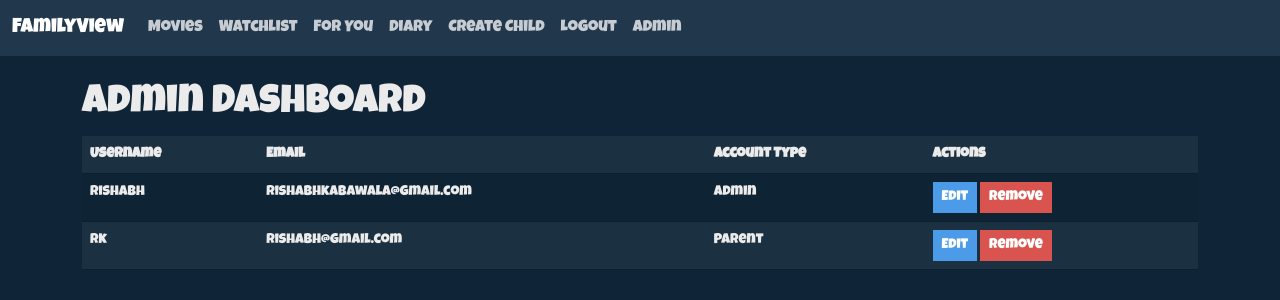
After one commit to 1222rk/familyview_project, a Django app: page /admin_dashboard/ in a window 1280 px wide. The commit adds this page. Shown: the top 300 px of the page. Run offline with Django 5.2, Linux system fonts and the light colour scheme; a user stored in the database is signed in; data comes from the database, SQL or seed files in the repository; both versions use the stored data as it was after the commit; some libraries are stand-ins or nearby versions.

Commit message:
Prototype code done, need to add comments

```diff
--- a/familyview_project/static/css/styles.css
+++ b/familyview_project/static/css/styles.css
@@ -1,11 +1,19 @@
-/* Global Styles */
+/* Keep your global site font as cartoonish */
 body {
     font-family: 'Luckiest Guy', cursive !important;
+}
+
+/* Force labels, inputs, textareas, and selects to use Arial */
+label, input, textarea, select {
+    font-family: Arial, sans-serif !important;
+}
+
+/* Also ensure placeholders are Arial if needed */
+::placeholder {
+    font-family: Arial, sans-serif !important;
 }
 
 /* Container */
 .container {
     margin-top: 20px;
 }
-
-/* Additional custom styles can be added here */
--- /dev/null
+++ b/familyview_project/templates/familyview_project/admin_dashboard.html
@@ -0,0 +1,36 @@
+{% extends "familyview_project/base.html" %}
+{% block title %}Admin Dashboard{% endblock %}
+{% block content %}
+<h1>Admin Dashboard</h1>
+<table class="table table-striped">
+    <thead>
+        <tr>
+            <th>Username</th>
+            <th>Email</th>
+            <th>Account Type</th>
+            <th>Actions</th>
+        </tr>
+    </thead>
+    <tbody>
+        {% for u in users %}
+        <tr>
+            <td>{{ u.username }}</td>
+            <td>{{ u.email }}</td>
+            <td>
+                {% if u.is_superuser %}
+                    Admin
+                {% elif u.child_profile %}
+                    Child
+                {% else %}
+                    Parent
+                {% endif %}
+            </td>
+            <td>
+                <a href="{% url 'edit_user' u.id %}" class="btn btn-primary btn-sm">Edit</a>
+                <a href="{% url 'remove_user' u.id %}" class="btn btn-danger btn-sm">Remove</a>
+            </td>
+        </tr>
+        {% endfor %}
+    </tbody>
+</table>
+{% endblock %}
--- a/familyview_project/templates/familyview_project/base.html
+++ b/familyview_project/templates/familyview_project/base.html
@@ -15,20 +15,26 @@
 <body>
     <nav class="navbar navbar-expand-lg navbar-dark bg-dark">
       <div class="container-fluid">
-        <a class="navbar-brand" href="{% url 'home' %}">FamilyView</a>
+        <!-- Conditional link: if authenticated, logo goes to movie_list; else home -->
+        <a class="navbar-brand" href="{% if user.is_authenticated %}{% url 'movie_list' %}{% else %}{% url 'home' %}{% endif %}">FamilyView</a>
         <button class="navbar-toggler" type="button" data-bs-toggle="collapse" data-bs-target="#navbarNav">
           <span class="navbar-toggler-icon"></span>
         </button>
         <div class="collapse navbar-collapse" id="navbarNav">
           <ul class="navbar-nav">
+            {% if user.is_authenticated %}
                 <li class="nav-item"><a class="nav-link" href="{% url 'movie_list' %}">Movies</a></li>
                 <li class="nav-item"><a class="nav-link" href="{% url 'watchlist' %}">Watchlist</a></li>
                 <li class="nav-item"><a class="nav-link" href="{% url 'recommendations' %}">For You</a></li>
                 <li class="nav-item"><a class="nav-link" href="{% url 'diary' %}">Diary</a></li>
                 <li class="nav-item"><a class="nav-link" href="{% url 'create_child' %}">Create Child</a></li>
                 <li class="nav-item"><a class="nav-link" href="{% url 'logout_user' %}">Logout</a></li>
+            {% else %}
                 <li class="nav-item"><a class="nav-link" href="{% url 'login_user' %}">Login</a></li>
                 <li class="nav-item"><a class="nav-link" href="{% url 'register_parent' %}">Register</a></li>
+            {% endif %}
+            <!-- Always show Admin link to direct to Django admin portal -->
+            <li class="nav-item"><a class="nav-link" href="/admin/">Admin</a></li>
           </ul>
         </div>
       </div>
--- a/familyview_project/templates/familyview_project/watchlist.html
+++ b/familyview_project/templates/familyview_project/watchlist.html
@@ -4,7 +4,10 @@
 <h1>Your Watchlist</h1>
 <ul class="list-group">
     {% for item in items %}
-    <li class="list-group-item">{{ item.movie.title }} ({{ item.movie.age_rating }})</li>
+    <li class="list-group-item d-flex justify-content-between align-items-center">
+        {{ item.movie.title }} ({{ item.movie.age_rating }})
+        <a href="{% url 'remove_from_watchlist' item.movie.id %}" class="btn btn-danger btn-sm">Remove</a>
+    </li>
     {% empty %}
     <p class="text-muted text-center">Your watchlist is empty.</p>
     {% endfor %}
--- a/familyview_project/urls.py
+++ b/familyview_project/urls.py
@@ -29,4 +29,15 @@ urlpatterns = [
     # Recommendations & diary
     path('recommendations/', views.recommendations, name='recommendations'),
     path('diary/', views.diary, name='diary'),
+
+    # Removal links
+    path('remove_from_watchlist/<int:movie_id>/', views.remove_from_watchlist, name='remove_from_watchlist'),
+    path('remove_diary_entry/<int:entry_id>/', views.remove_diary_entry, name='remove_diary_entry'),
+
+
+    # Basic admin pages
+    path('admin_dashboard/', views.admin_dashboard, name='admin_dashboard'),
+    path('edit_user/<int:user_id>/', views.edit_user, name='edit_user'),
+    path('remove_user/<int:user_id>/', views.remove_user, name='remove_user'),
+
 ]
--- a/familyview_project/views.py
+++ b/familyview_project/views.py
@@ -1,31 +1,49 @@
-# familyview_project/views.py
-
+from datetime import datetime, date
 from django.shortcuts import render, redirect, get_object_or_404
 from django.contrib import messages
 from django.contrib.auth import authenticate, login, logout
 from django.contrib.auth.decorators import login_required
 from django.contrib.auth.models import User
 from collections import Counter
+from django.core.paginator import Paginator
 
 # Import your models
 from familyview_project.models import Movie, WatchlistItem, DiaryEntry, ChildAccount
 
 
 def home(request):
-    """Landing page."""
+    """Landing page. Redirect authenticated users to the movie list."""
+    if request.user.is_authenticated:
+        return redirect('movie_list')
     return render(request, 'familyview_project/home.html')
 
 
 def register_parent(request):
-    """Register a new parent account."""
     if request.method == 'POST':
-        username = request.POST['username']
-        email = request.POST['email']
-        password = request.POST['password']
-        # Create a new parent user
-        User.objects.create_user(username=username, email=email, password=password)
-        messages.success(request, 'Parent account created. Please log in.')
+        username = request.POST.get('username', '')
+        email = request.POST.get('email', '')
+        password = request.POST.get('password', '')
+
+        # Check if the username already exists
+        if User.objects.filter(username=username).exists():
+            messages.error(request, "Username already taken, please choose a different one.")
+            return redirect('register_parent')
+
+        # Check password length (>= 8 characters)
+        if len(password) < 8:
+            messages.error(request, 'Password must be at least 8 characters long.')
+            return redirect('register_parent')
+
+        # Check if password contains at least one digit
+        if not any(char.isdigit() for char in password):
+            messages.error(request, 'Password must contain at least one number.')
+            return redirect('register_parent')
+
+        # If all checks pass, create the user
+        user = User.objects.create_user(username=username, email=email, password=password)
+        messages.success(request, 'Parent account created successfully! Please log in.')
         return redirect('login_user')
+
     return render(request, 'familyview_project/register_parent.html')
 
 
@@ -55,12 +73,12 @@ def movie_list(request):
     query = request.GET.get('q', '')
     selected_genre = request.GET.get('genre', '')
     age_rating = request.GET.get('age_rating', '')
+    sort_option = request.GET.get('sort', '')  # Parameter for sorting
 
+    # Retrieve all movies
     movies = Movie.objects.all()
 
-    # Get all distinct genres from the Movie table
-    genres = Movie.objects.values_list('genre', flat=True).distinct()
-
+    # Apply search and filter criteria
     if query:
         movies = movies.filter(title__icontains=query)
     if selected_genre:
@@ -68,7 +86,7 @@ def movie_list(request):
     if age_rating:
         movies = movies.filter(age_rating=age_rating)
 
-    # Optional: Apply child filtering if necessary
+    # If a child is logged in, restrict movies based on the child's max_age_rating
     if request.user.is_authenticated and hasattr(request.user, 'child_profile'):
         max_rating = request.user.child_profile.max_age_rating
         if max_rating == "U":
@@ -78,12 +96,30 @@ def movie_list(request):
         elif max_rating == "12":
             movies = movies.filter(age_rating__in=["U", "PG", "12"])
 
+    # Apply sorting
+    if sort_option == 'alphabetical':
+        movies = movies.order_by('title')
+    elif sort_option == 'release':
+        movies = movies.order_by('release_date')
+
+    # Retrieve all distinct genres and sort them alphabetically
+    genres = sorted(list(Movie.objects.values_list('genre', flat=True).distinct()))
+
+    # Paginate the movies: 10 per page
+    paginator = Paginator(movies, 10)
+    page_number = request.GET.get('page')
+    page_obj = paginator.get_page(page_number)
+
     context = {
-        'movies': movies,
-        'genres': genres,  # Pass the dynamic list of genres
+        'movies': page_obj,         # Paginated movies
+        'genres': genres,           # Dynamic list of genres
+        'query': query,
+        'selected_genre': selected_genre,
+        'selected_age': age_rating,
+        'sort': sort_option,
+        'page_obj': page_obj,
     }
     return render(request, 'familyview_project/movie_list.html', context)
-
 
 
 @login_required
@@ -107,7 +143,14 @@ def watchlist(request):
 
 @login_required
 def create_child(request):
-    """Allow a parent to create a child account."""
+    """Allow a parent to create a child account.
+       Prevent child users from accessing this page.
+    """
+    # If the current user already has a child_profile, they are a child; block access.
+    if hasattr(request.user, 'child_profile'):
+        messages.error(request, "Child accounts cannot create another child account.")
+        return redirect('movie_list')
+
     if request.method == 'POST':
         child_username = request.POST['child_username']
         child_password = request.POST['child_password']
@@ -141,53 +184,205 @@ def edit_child(request, child_id):
 
 @login_required
 def recommendations(request):
-    """Provide movie recommendations based on the user's watchlist."""
-    items = WatchlistItem.objects.filter(user=request.user)
-    if not items.exists():
-        messages.info(request, "Add more movies to your watchlist to get recommendations!")
-        return render(request, 'familyview_project/recommendations.html', {'movies': None})
+    """
+    Provide movie recommendations based on the user's watchlist and diary likes.
+    Limit the final list to a maximum of 10 movies.
+    """
+    # Retrieve watchlist items and diary entries (thumbs up) for the user
+    watchlist_items = WatchlistItem.objects.filter(user=request.user)
+    diary_likes = DiaryEntry.objects.filter(user=request.user, thumbs_up=True)
 
-    genres = [item.movie.genre for item in items]
-    genre_counts = Counter(genres)
-    # Choose the top 2 genres from the watchlist
+    # If neither exists, show a message
+    if not watchlist_items.exists() and not diary_likes.exists():
+        messages.info(request, "Add movies to your watchlist or diary to get recommendations!")
+        return render(request, 'familyview_project/recommendations.html', {'recommendations': None})
+
+    # Combine genres from watchlist + diary likes
+    watchlist_genres = [item.movie.genre for item in watchlist_items]
+    diary_genres = [entry.movie.genre for entry in diary_likes]
+    combined_genres = watchlist_genres + diary_genres
+
+    # Determine top genres
+    genre_counts = Counter(combined_genres)
     top_genres = [genre for genre, count in genre_counts.most_common(2)]
-    watchlist_ids = [item.movie.id for item in items]
-    recommended = Movie.objects.filter(genre__in=top_genres).exclude(id__in=watchlist_ids)
 
-    # If the user is a child, further restrict by max_age_rating
+    # Exclude movies already in watchlist
+    watchlist_ids = [item.movie.id for item in watchlist_items]
+    recommended_qs = Movie.objects.filter(genre__in=top_genres).exclude(id__in=watchlist_ids)
+
+    # Child filtering
     if hasattr(request.user, 'child_profile'):
         max_rating = request.user.child_profile.max_age_rating
         if max_rating == "U":
-            recommended = recommended.filter(age_rating__in=["U"])
+            recommended_qs = recommended_qs.filter(age_rating__in=["U"])
         elif max_rating == "PG":
-            recommended = recommended.filter(age_rating__in=["U", "PG"])
+            recommended_qs = recommended_qs.filter(age_rating__in=["U", "PG"])
         elif max_rating == "12":
-            recommended = recommended.filter(age_rating__in=["U", "PG", "12"])
+            recommended_qs = recommended_qs.filter(age_rating__in=["U", "PG", "12"])
 
-    if not recommended.exists():
-        messages.warning(request, "No recommendations found based on your watchlist.")
-        return render(request, 'familyview_project/recommendations.html', {'movies': None})
+    # If nothing to recommend
+    if not recommended_qs.exists():
+        messages.warning(request, "No recommendations found based on your preferences.")
+        return render(request, 'familyview_project/recommendations.html', {'recommendations': None})
 
-    return render(request, 'familyview_project/recommendations.html', {'movies': recommended})
+    # Limit to a maximum of 10 recommended movies
+    recommended_qs = recommended_qs[:10]
+
+    # Build the recommendation list
+    recommendations = []
+    for movie in recommended_qs:
+        reasons = []
+        # Check watchlist reason
+        watchlist_reason_item = watchlist_items.filter(movie__genre=movie.genre).first()
+        if watchlist_reason_item:
+            reasons.append(f"you added {watchlist_reason_item.movie.title} to your watchlist")
+        # Check diary reason
+        diary_reason_item = diary_likes.filter(movie__genre=movie.genre).first()
+        if diary_reason_item:
+            reasons.append(f"you liked {diary_reason_item.movie.title} in your diary")
+
+        reason_text = "Because " + " and ".join(reasons) if reasons else ""
+        recommendations.append({
+            'movie': movie,
+            'reason': reason_text,
+        })
+
+    return render(request, 'familyview_project/recommendations.html', {'recommendations': recommendations})
 
 
 @login_required
 def diary(request):
-    """Allow the user to log watched movies and view diary entries."""
+    # For child users, restrict the movies they can choose from
+    all_movies = Movie.objects.all()
+    if request.user.is_authenticated and hasattr(request.user, 'child_profile'):
+        max_rating = request.user.child_profile.max_age_rating
+        if max_rating == "U":
+            all_movies = all_movies.filter(age_rating="U")
+        elif max_rating == "PG":
+            all_movies = all_movies.filter(age_rating__in=["U", "PG"])
+        elif max_rating == "12":
+            all_movies = all_movies.filter(age_rating__in=["U", "PG", "12"])
+
     if request.method == 'POST':
         movie_id = request.POST['movie_id']
-        watched_on = request.POST['watched_on']
+        watched_on_str = request.POST['watched_on']
+
+        # Convert the input string to a date object
+        try:
+            watched_on_date = datetime.strptime(watched_on_str, '%Y-%m-%d').date()
+        except ValueError:
+            messages.error(request, "Invalid date format. Please use YYYY-MM-DD.")
+            return redirect('diary')
+
+        # Check if the selected date is in the future
+        if watched_on_date > date.today():
+            messages.error(request, "You cannot log a diary entry for a future date.")
+            return redirect('diary')
+
+        movie = get_object_or_404(Movie, id=movie_id)
+
+        # Additional check: if the user is a child, ensure the movie's age rating is allowed
+        if hasattr(request.user, 'child_profile'):
+            max_rating = request.user.child_profile.max_age_rating
+            allowed_ratings = (["U"] if max_rating == "U" else
+                               ["U", "PG"] if max_rating == "PG" else
+                               ["U", "PG", "12"])
+            if movie.age_rating not in allowed_ratings:
+                messages.error(request, "This movie is not allowed for your age.")
+                return redirect('diary')
+
         thumbs_up = request.POST.get('thumbs_up') == 'on'
-        movie = get_object_or_404(Movie, id=movie_id)
         DiaryEntry.objects.create(
             user=request.user,
             movie=movie,
-            watched_on=watched_on,
+            watched_on=watched_on_date,
             thumbs_up=thumbs_up
         )
         messages.success(request, 'Diary entry added.')
         return redirect('diary')
 
     entries = DiaryEntry.objects.filter(user=request.user)
-    all_movies = Movie.objects.all()
     return render(request, 'familyview_project/diary.html', {'entries': entries, 'movies': all_movies})
+
+
+@login_required
+def remove_from_watchlist(request, movie_id):
+    """Remove a movie from the user's watchlist."""
+    movie = get_object_or_404(Movie, id=movie_id)
+    item = WatchlistItem.objects.filter(user=request.user, movie=movie).first()
+    if item:
+        item.delete()
+        messages.success(request, f'{movie.title} removed from your watchlist.')
+    else:
+        messages.info(request, f'{movie.title} is not in your watchlist.')
+    return redirect('watchlist')
+
+
+@login_required
+def remove_diary_entry(request, entry_id):
+    """Remove a diary entry for the logged-in user."""
+    entry = get_object_or_404(DiaryEntry, id=entry_id, user=request.user)
+    entry.delete()
+    messages.success(request, 'Diary entry removed.')
+    return redirect('diary')
+
+
+@login_required
+def admin_dashboard(request):
+    """
+    Temporary admin dashboard that shows a list of all registered users,
+    their account type, and options to edit or remove them.
+    Only accessible to superusers.
+    """
+    if not request.user.is_superuser:
+        messages.error(request, "You are not authorized to view this page.")
+        return redirect('home')
+
+    # Retrieve all users
+    users = User.objects.all().order_by('username')
+    return render(request, 'familyview_project/admin_dashboard.html', {'users': users})
+
+
+@login_required
+def edit_user(request, user_id):
+    """
+    Allow an admin to update a user's email address.
+    Only accessible to superusers.
+    """
+    if not request.user.is_superuser:
+        messages.error(request, "You are not authorized to view this page.")
+        return redirect('home')
+
+    user_to_edit = get_object_or_404(User, id=user_id)
+
+    if request.method == 'POST':
+        # For simplicity, we're only editing the email here.
+        new_email = request.POST.get('email', '')
+        user_to_edit.email = new_email
+        user_to_edit.save()
+        messages.success(request, "User updated successfully.")
+        return redirect('admin_dashboard')
+
+    return render(request, 'familyview_project/edit_user.html', {'user_to_edit': user_to_edit})
+
+
+@login_required
+def remove_user(request, user_id):
+    """
+    Allow an admin to remove a user.
+    Prevent admins from removing their own account.
+    Only accessible to superusers.
+    """
+    if not request.user.is_superuser:
+        messages.error(request, "You are not authorized to perform this action.")
+        return redirect('home')
+
+    user_to_remove = get_object_or_404(User, id=user_id)
+
+    if user_to_remove == request.user:
+        messages.error(request, "You cannot remove your own account.")
+        return redirect('admin_dashboard')
+
+    user_to_remove.delete()
+    messages.success(request, "User removed successfully.")
+    return redirect('admin_dashboard')
```
Also changed, not shown: familyview_project/templates/familyview_project/diary.html (+6 -3 lines), familyview_project/templates/familyview_project/edit_user.html (added, +13 -0 lines), familyview_project/templates/familyview_project/movie_list.html (+47 -8 lines), familyview_project/templates/familyview_project/recommendations.html (+20 -13 lines), db.sqlite3, 1 other file. Lines whose indentation alone changed are shown as unchanged.
